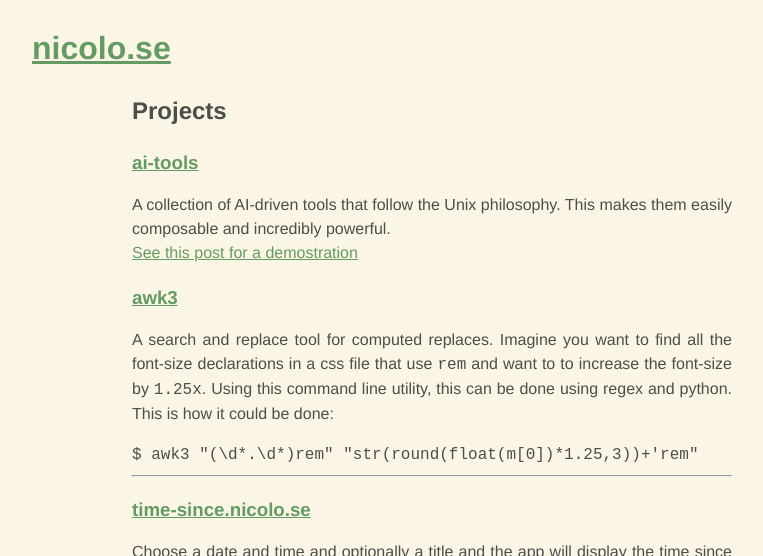
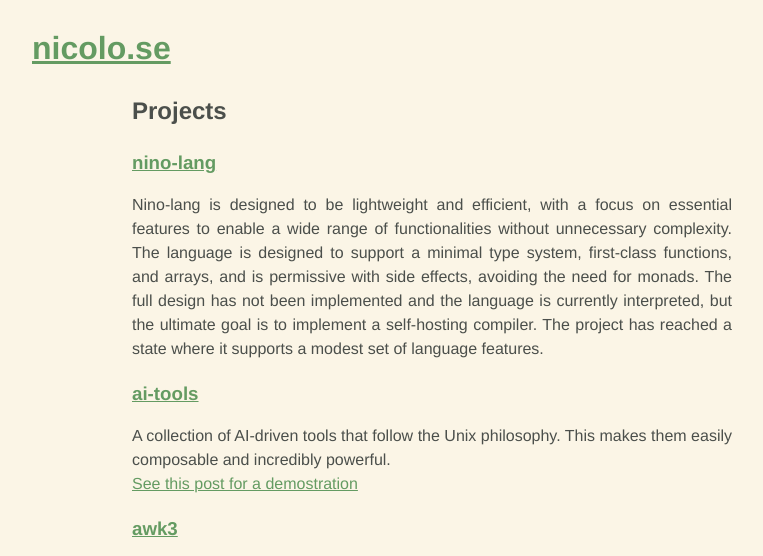
Before and after one commit to ridulfo/nicolo.se, an Astro site: page /projects in a window 1280 px wide. Shown: the top 556 px of the page, without its empty margins (208-971 px from the left). Built offline with nearby package versions, Linux system fonts and the light colour scheme; Astro itself is replaced by a stand-in of ours.

Commit message:
add nino-lang to projects

```diff
--- a/src/pages/projects.astro
+++ b/src/pages/projects.astro
@@ -5,12 +5,23 @@ import MainLayout from "@layouts/MainLayout.astro";
 <MainLayout>
   <section>
     <h2>Projects</h2>
+    <h3><a href="https://github.com/ridulfo/nino-lang">nino-lang</a></h3>
+    <p>
+      Nino-lang is designed to be lightweight and efficient, with a focus on
+      essential features to enable a wide range of functionalities without
+      unnecessary complexity. The language is designed to support a minimal type
+      system, first-class functions, and arrays, and is permissive with side
+      effects, avoiding the need for monads. The full design has not been
+      implemented and the language is currently interpreted, but the ultimate
+      goal is to implement a self-hosting compiler. The project has reached a
+      state where it supports a modest set of language features.
+    </p>
     <h3><a href="https://github.com/ridulfo/ai-tools">ai-tools</a></h3>
     <p>
       A collection of AI-driven tools that follow the Unix philosophy. This
       makes them easily composable and incredibly powerful.
 
-      <br>
+      <br />
       <a href="https://nicolo.se/blog/2023-12-29-unix-style-ai-programs"
         >See this post for a demostration</a
       >
@@ -32,7 +43,7 @@ import MainLayout from "@layouts/MainLayout.astro";
       Choose a date and time and optionally a title and the app will display the
       time since that date. Share the count up timer by simply copying the URL
       and sending to your friends or saving it by simply bookmarking it! The app
-      is built with svelte. <br>Check it out on <a
+      is built with svelte. <br />Check it out on <a
         href="https://github.com/ridulfo/time-since">Github</a
       >.
     </p>
@@ -44,6 +55,7 @@ import MainLayout from "@layouts/MainLayout.astro";
     <hr />
   </section>
 </MainLayout>
+
 <style>
   h3 {
     margin-bottom: 0;
```
